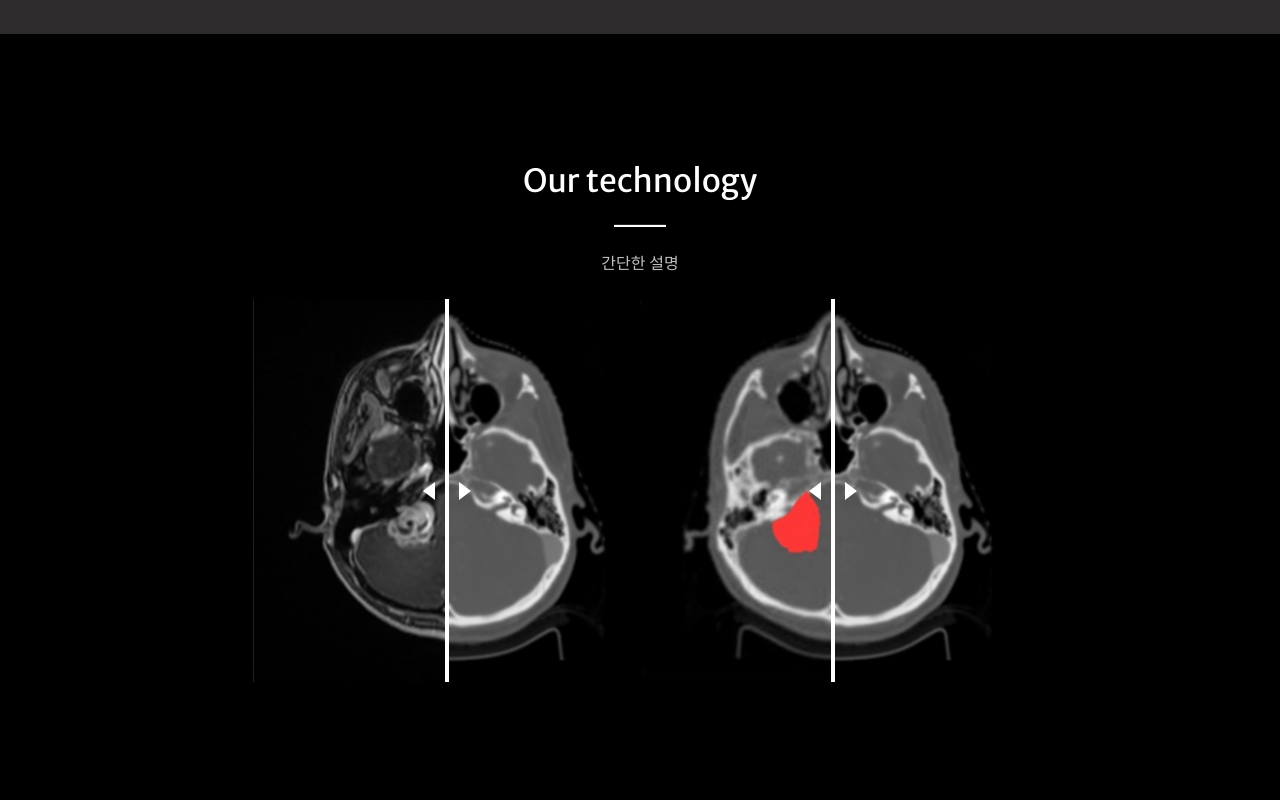
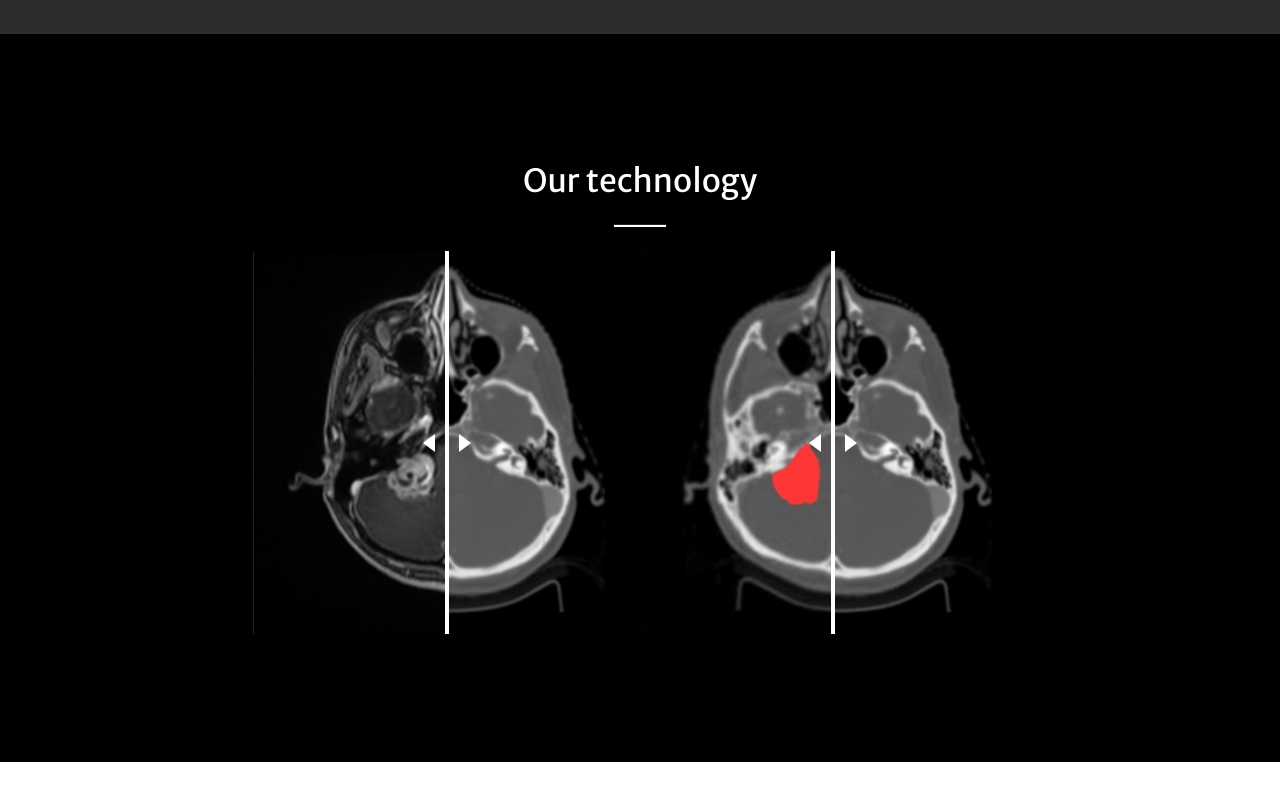
Before and after one commit to jeongeunKim-art/dvat, a website: page startbootstrap-creative-master/dist/index.html in a window 1280 px wide. Shown: the part 1912-2712 px from the top of the page. After the commit the page ends 2674 px from the top, so only its background shows below. Drawn offline with nearby package versions, Linux system fonts and the light colour scheme; some packages are replaced by stand-ins of ours; a script that the page names is missing.

```diff
--- a/startbootstrap-creative-master/dist/index.html
+++ b/startbootstrap-creative-master/dist/index.html
@@ -83,7 +83,6 @@
                 <div class="col-lg-8 text-center">
                     <h2 class="text-white mt-0">Our technology</h2>
                     <hr class="divider divider-light">
-                    <p class="text-white-75 mb-4"> 간단한 설명</p>
                     <div class="flex-container">
                         <div class="flex-item">
                             <div class="img left"><img src="./assets/img/ct.png" alt=""></div>
```
